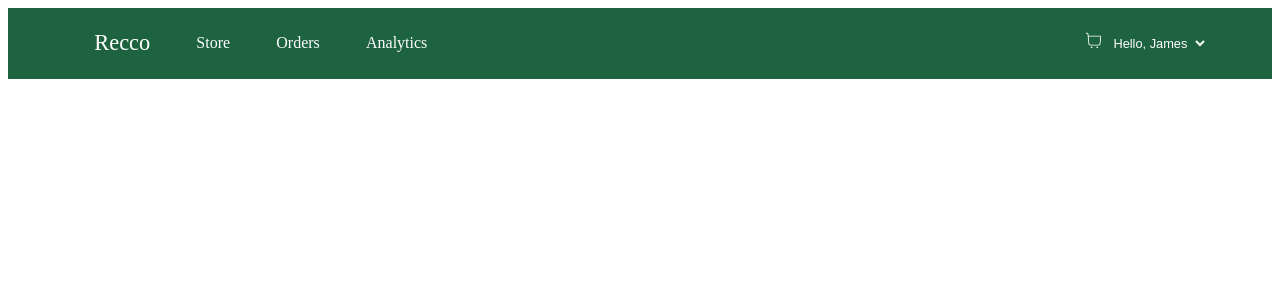
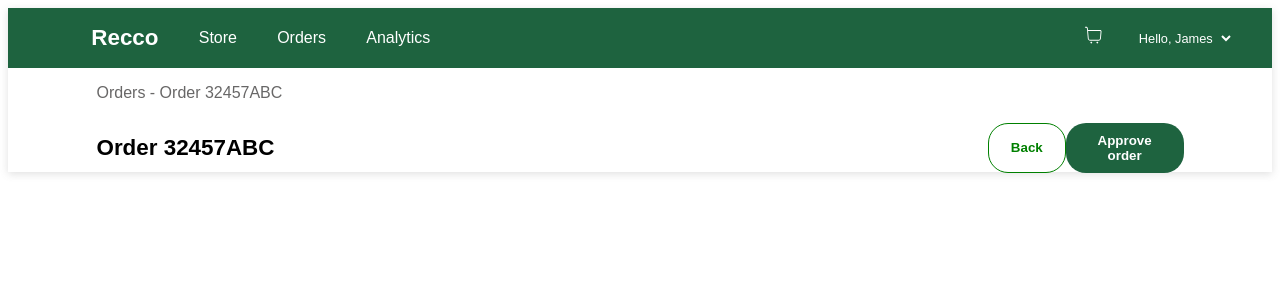
Before and after one commit to mdfaizan973/Reeco, a React (Vite) app in the folder recco-assignemtn/: page / in a window 1280 px wide. Shown: the top 300 px of the page. Built offline with nearby package versions, Linux system fonts and the light colour scheme.

Commit message:
able to make subnav

```diff
--- a/recco-assignemtn/src/App.css
+++ b/recco-assignemtn/src/App.css
@@ -1,4 +1,5 @@
 .main_container_app {
   margin: 0;
   padding: 0;
+  font-family: sans-serif;
 }
--- a/recco-assignemtn/src/App.jsx
+++ b/recco-assignemtn/src/App.jsx
@@ -1,4 +1,6 @@
 import Navbar from "./Components/Navbar";
+import "./App.css";
+
 export default function App() {
   return (
     <div className="main_container_app">
--- a/recco-assignemtn/src/Components/Navbar.jsx
+++ b/recco-assignemtn/src/Components/Navbar.jsx
@@ -24,16 +24,34 @@ export default function Navbar() {
           </div>
         </div>
       </nav>
+      {/* Sub-Nav */}
+      <div className="sub_nav">
+        <div className="top_sub_nav">
+          <p>
+            Orders - <span>Order 32457ABC</span>
+          </p>
+        </div>
+        <div className="bot_sub_nav">
+          <h3>Order 32457ABC</h3>
+
+          <div className="buttons_group">
+            <button className="back">Back</button>
+            <button className="approve">Approve order</button>
+          </div>
+        </div>
+      </div>
     </DIV>
   );
 }
 
 const DIV = styled.div`
+  box-shadow: rgba(99, 99, 99, 0.2) 0px 2px 8px 0px;
   nav {
     display: flex;
     background-color: rgb(30, 99, 63);
     justify-content: space-around;
     align-items: center;
+    height: 60px;
   }
 
   .left_container {
@@ -46,10 +64,14 @@ const DIV = styled.div`
 
   .logoo {
     font-size: 1.4rem;
+    font-weight: 600;
   }
 
-  .links p {
-    font-size: 1.1rem;
+  .links {
+    cursor: pointer;
+  }
+  .links:hover {
+    color: rgb(223, 219, 219);
   }
   .main-icon {
     width: 50%;
@@ -72,9 +94,61 @@ const DIV = styled.div`
     color: white;
     font-size: 0.8rem;
     border-style: none;
+    cursor: pointer;
   }
 
   .cart {
-    font-size: 1.3rem;
+    font-size: 1.4rem;
+    cursor: pointer;
+    margin-right: 25px;
+  }
+  .cart:hover {
+    color: rgb(223, 219, 219);
+  }
+  /* Sub_Nav */
+  .sub_nav {
+    width: 86%;
+    height: 88px;
+    margin: auto;
+  }
+
+  .top_sub_nav {
+    width: 100%;
+    height: 45%;
+  }
+  .top_sub_nav p {
+    font-size: 0.8;
+    color: rgb(104, 103, 103);
+  }
+  .bot_sub_nav {
+    width: 100%;
+    height: 55%;
+    display: flex;
+    align-items: center;
+    justify-content: space-between;
+  }
+  .bot_sub_nav h3 {
+    font-size: 1.4rem;
+  }
+  .buttons_group {
+    width: 18%;
+    display: flex;
+    justify-content: space-around;
+  }
+  .back {
+    padding: 10px 22px;
+    border: 1px solid green;
+    color: green;
+    font-weight: 600;
+    border-radius: 20px;
+    background-color: white;
+  }
+  .approve {
+    padding: 10px 22px;
+    background-color: rgb(30, 99, 63);
+    color: white;
+    font-weight: 600;
+    border-radius: 20px;
+    border: none;
   }
 `;
```
